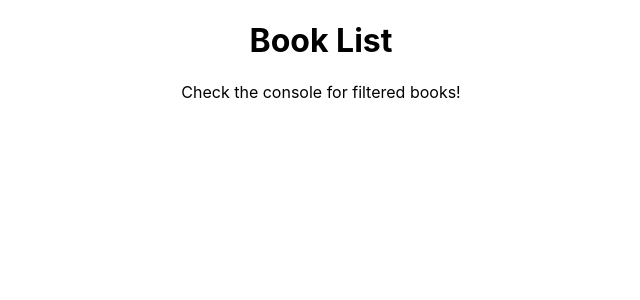
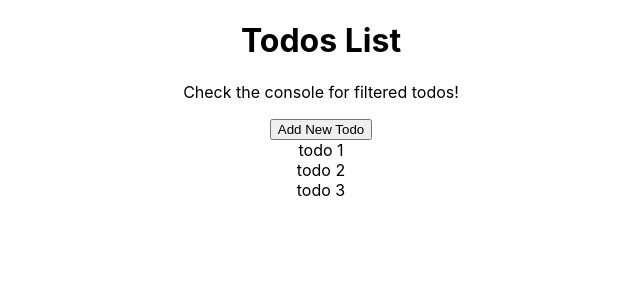
Before and after one commit to reyhane9015/Simple-projects, a React (Create React App) app: page / in a window 1280 px wide. Shown: the top 300 px of the page, without its empty margins (319-959 px from the left). Built offline with nearby package versions, Linux system fonts and the light colour scheme.

Commit message:
add new todo added

```diff
--- a/src/App.tsx
+++ b/src/App.tsx
@@ -9,7 +9,8 @@ import './App.css';
 
 // import Example1 from "./Example1";
 // import Example2 from "./Example2";
-import Example3 from "./Example3";
+// import Example3 from "./Example3";
+import Example4 from "./Example4";
 
 
 // Object Types**
@@ -60,7 +61,9 @@ const App: FC = () => {
 
       {/* <Example2 /> */}
 
-      <Example3 />
+      {/* <Example3 /> */}
+
+      <Example4 />
 
     </div>
   );
--- a/src/Example3.tsx
+++ b/src/Example3.tsx
@@ -34,6 +34,7 @@ function filteredBooksByDate<T extends Book>(books: T[], targetDate: { day: stri
 }
 
 const BookList: React.FC = () => {
+
     const books: Book[] = [
         { id: 1, title: 'Book 1', author: "author 1", genre: genreEnum.Fiction, publishedDate: { day: "23", month: "3", year: "2023" } },
         { id: 2, title: 'Book 2', author: "author 2", genre: genreEnum.Fiction, publishedDate: { day: "23", month: "3", year: "2023" } },
--- /dev/null
+++ b/src/Example4.tsx
@@ -0,0 +1,90 @@
+// Question
+
+/** You are building a Todo List application. The application has the following requirements:
+
+Todo Item:
+Each todo item has the following properties:
+id: A unique identifier (number).
+title: The title or description of the todo item (string).
+completed: A boolean that tells whether the todo is completed or not.
+Todo List:
+
+Implement a function that will allow you to add a new todo item to the todo list.
+The function should take a Todo object, add it to the list, and return the updated list. */
+
+
+
+import React, { useState , useEffect } from 'react';
+
+
+
+
+interface Todo {
+    id: number;
+    title: string;
+    completed: boolean;
+}
+
+function filteredTodos<T extends Todo>(todos: T[], completed: boolean) : T[] {
+  return todos.filter((todo) => todo.completed === completed);
+}
+
+function addTodo<T extends Todo>(todos: T[] , newTodo: T): T[] {
+      return [...todos , newTodo];
+}
+
+
+const TodoList: React.FC = () => {
+
+
+    const [todos , setTodos] = useState<Todo[]> ([
+        {id: 1 , title: "todo 1" , completed: true},
+        {id: 2 , title: "todo 2" , completed: true},
+        {id: 3 , title: "todo 3" , completed: false},
+    ]);
+
+
+    useEffect(() => {
+        const filtered = filteredTodos(todos, true);
+
+        console.log('Completed Todos:', filtered);
+
+        console.log('All Todos:', todos);
+
+    }, [todos]);
+
+
+
+    const handleAddTodo = () => {
+
+        const newId = todos.length ? Math.max(...todos.map(todo => todo.id)) + 1 : 1;
+
+        const newTodo: Todo = {
+            id: newId,
+            title: "New Todo",
+            completed: false,
+        }
+
+        setTodos((prev) => addTodo(prev, newTodo));
+    }
+
+
+
+      return (
+        <div>
+          <h1>Todos List</h1>
+          <p>Check the console for filtered todos!</p>
+
+
+          <button onClick={handleAddTodo}>Add New Todo</button>
+
+          {todos.map((todo) =>
+            <div key={todo.id}>{todo.title}</div>
+          )}
+
+        </div>
+      );
+}
+
+
+export default TodoList;
```
